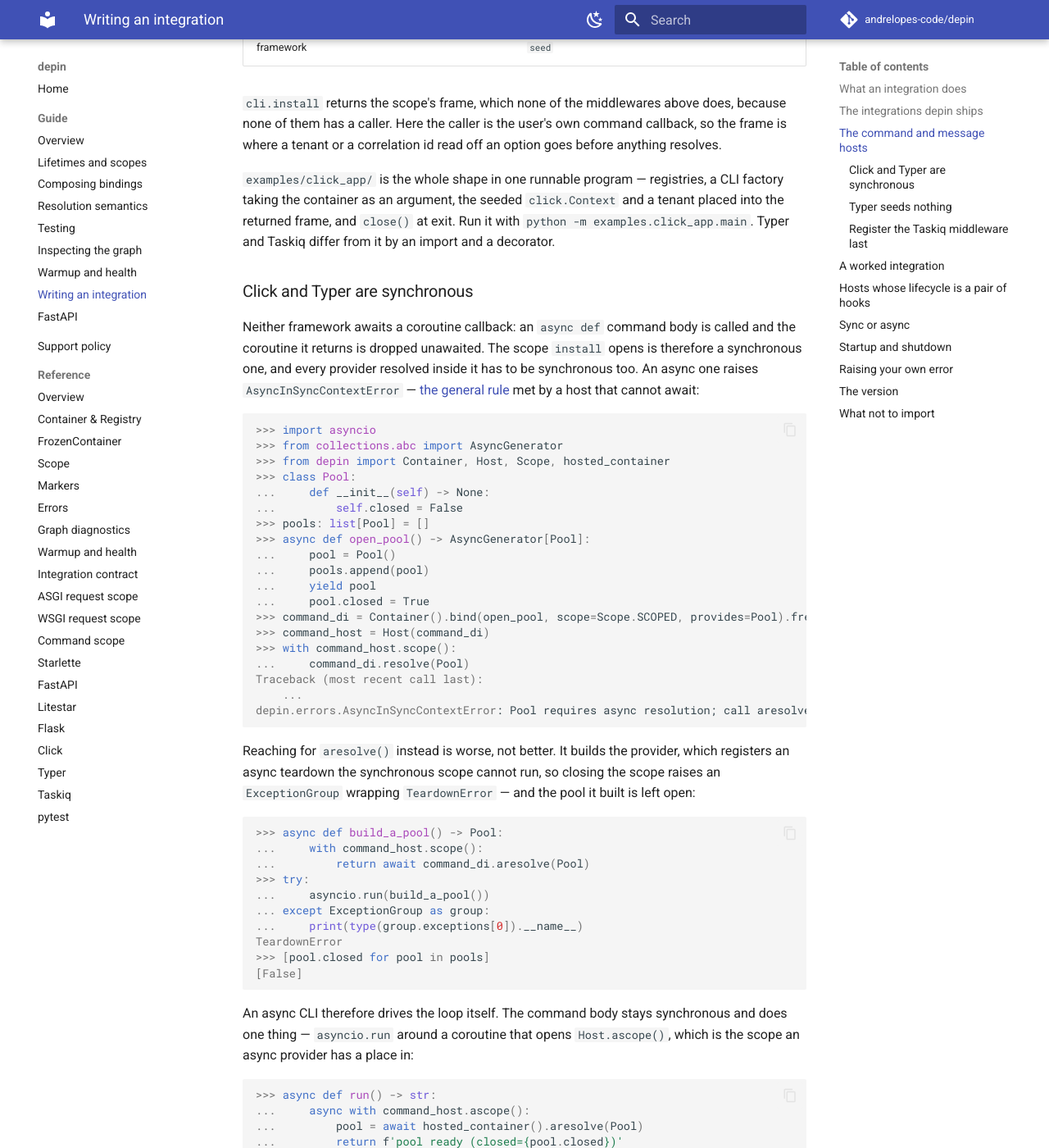
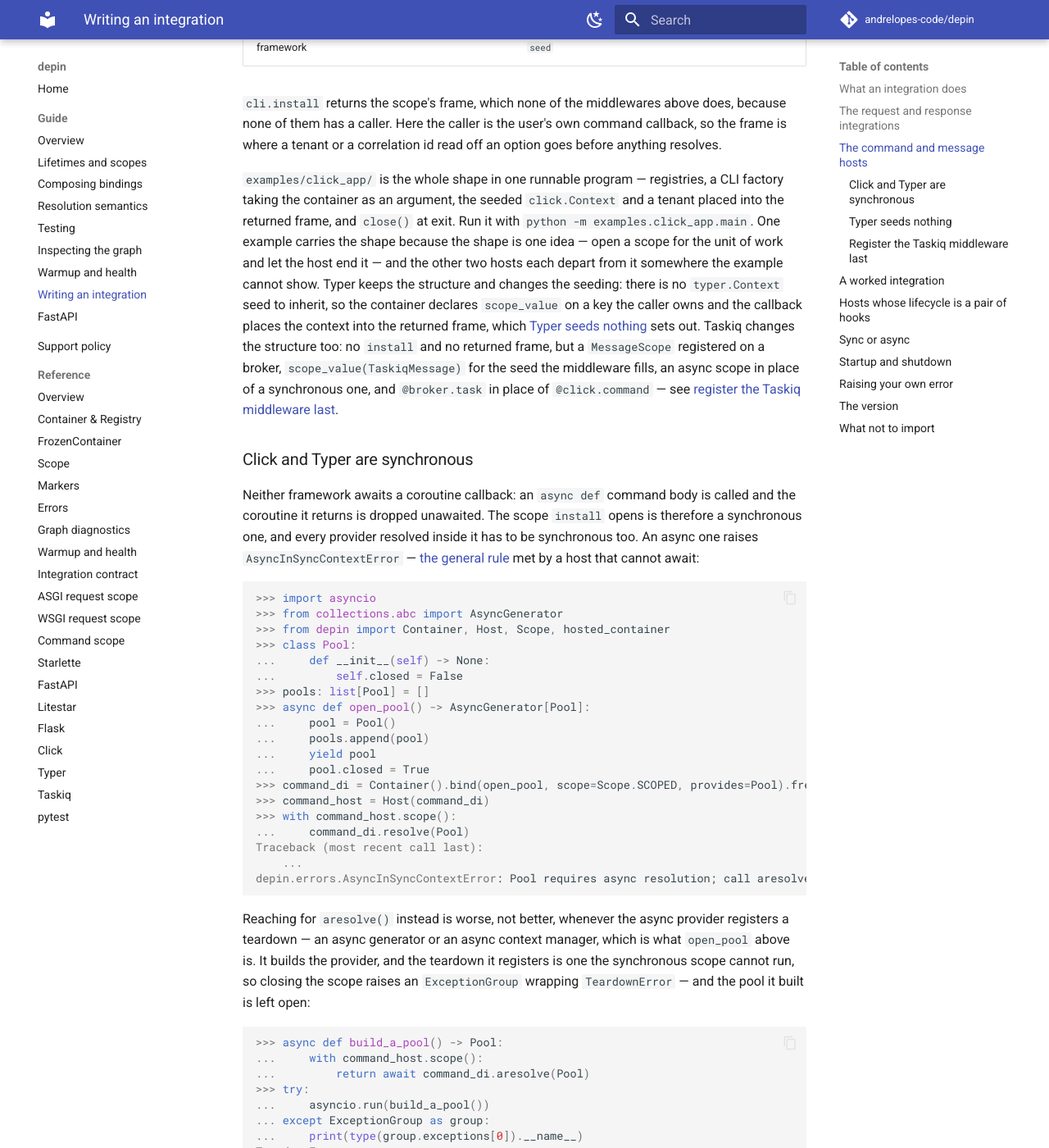
Before and after one commit to andrelopes-code/depin, an MkDocs documentation site: the page built from docs/guide/integrations.md, in a window 1280 px wide and 1400 px high, scrolled down 2988 px. Shown: the whole window at 82% size. Built offline with MkDocs 1.6.1 and Material for MkDocs 9.7.7, drawn with Linux system fonts in a browser that asks for light colours; comment, search, counter and statistics services are not loaded; the version menu is left out; some of the changed text lies outside the part shown.

Commit message:
docs: correct the CLI and taskiq integration claims
Typer and Taskiq do not differ from the Click example by an import and a
decorator; say what each would have to change. Record what the
instance-attribute substitution actually does — teardowns at GC time in
the wrong context, not no teardowns. Qualify the aresolve() warning to
async providers that register a teardown. Scope the enumerating section
to the request and response integrations now that seven ship. Drop the
superlative from typer.py and the Click specifics from cli.py. Name the
three new extras on both landing pages and count the examples.

````diff
--- a/docs/guide/integrations.md
+++ b/docs/guide/integrations.md
@@ -35,11 +35,11 @@ raising. Relying on that fallback skips the guarantees `scope_value()` buys,
 so treat it as what happens when the pairing is missing, not as a second way
 to seed.
 
-## The integrations depin ships
+## The request and response integrations
 
-Three of the four framework integrations are one of two middlewares — the ASGI
-one or the WSGI one — with a single seed applied. `depin.ext.fastapi` is the
-exception: its `RequestScope` is the Starlette one re-exported, and what the
+Three of the four web framework integrations are one of two middlewares — the
+ASGI one or the WSGI one — with a single seed applied. `depin.ext.fastapi` is
+the exception: its `RequestScope` is the Starlette one re-exported, and what the
 module adds of its own is `Inject[T]`. Either way the module to import is
 chosen by the framework, and the extra is named after it:
 
@@ -112,8 +112,18 @@ option goes before anything resolves.
 `examples/click_app/` is the whole shape in one runnable program — registries, a
 CLI factory taking the container as an argument, the seeded `click.Context` and
 a tenant placed into the returned frame, and `close()` at exit. Run it with
-`python -m examples.click_app.main`. Typer and Taskiq differ from it by an
-import and a decorator.
+`python -m examples.click_app.main`. One example carries the shape because the
+shape is one idea — open a scope for the unit of work and let the host end it —
+and the other two hosts each depart from it somewhere the example cannot show.
+Typer keeps the structure and changes the seeding: there is no `typer.Context`
+seed to inherit, so the container declares `scope_value` on a key the caller
+owns and the callback places the context into the returned frame, which
+[Typer seeds nothing](#typer-seeds-nothing) sets out. Taskiq changes the
+structure too: no `install` and no returned frame, but a `MessageScope`
+registered on a broker, `scope_value(TaskiqMessage)` for the seed the middleware
+fills, an async scope in place of a synchronous one, and `@broker.task` in place
+of `@click.command` — see
+[register the Taskiq middleware last](#register-the-taskiq-middleware-last).
 
 ### Click and Typer are synchronous
 
@@ -146,10 +156,12 @@ depin.errors.AsyncInSyncContextError: Pool requires async resolution; call areso
 
 ```
 
-Reaching for `aresolve()` instead is worse, not better. It builds the provider,
-which registers an async teardown the synchronous scope cannot run, so closing
-the scope raises an `ExceptionGroup` wrapping `TeardownError` — and the pool it
-built is left open:
+Reaching for `aresolve()` instead is worse, not better, whenever the async
+provider registers a teardown — an async generator or an async context manager,
+which is what `open_pool` above is. It builds the provider, and the teardown it
+registers is one the synchronous scope cannot run, so closing the scope raises
+an `ExceptionGroup` wrapping `TeardownError` — and the pool it built is left
+open:
 
 ```pycon
 >>> async def build_a_pool() -> Pool:
@@ -164,6 +176,26 @@ TeardownError
 [False]
 
 ```
+
+An async provider that registers no teardown leaves nothing behind for the
+synchronous scope to fail on, so the same call succeeds and the scope closes
+clean:
+
+```pycon
+>>> async def make_token() -> str:
+...     return 'ready'
+>>> plain_di = Container().bind(make_token, scope=Scope.SCOPED, provides=str).freeze()
+>>> plain_host = Host(plain_di)
+>>> async def build_a_token() -> str:
+...     with plain_host.scope():
+...         return await plain_di.aresolve(str)
+>>> asyncio.run(build_a_token())
+'ready'
+
+```
+
+That is why the guidance is `ascope()` rather than a diagnostic: the harm shows
+up only for the providers that own something.
 
 An async CLI therefore drives the loop itself. The command body stays
 synchronous and does one thing — `asyncio.run` around a coroutine that opens
@@ -354,7 +386,10 @@ overwrites it. A framework whose two hooks run in the same
 `contextvars.Context` — Taskiq's do, because `pre_execute`, the task body and
 `post_execute` share one asyncio task — can hold it in a module-level
 `contextvars.ContextVar` instead, which is per unit of work for that reason and
-needs no identifier at all. `depin.ext.taskiq.MessageScope` is written that way.
+needs no identifier at all. One slot still holds one context manager, so a unit
+of work that can start another inside its own context puts a tuple of them in
+that variable and pops the last entry in the `after` hook.
+`depin.ext.taskiq.MessageScope` is written that way.
 
 ```pycon
 >>> from contextlib import AbstractContextManager
````
Also changed, not shown: README.md (+11 -2 lines), docs/index.md (+10 -4 lines), docs/reference/asgi.md (+1 -1 lines), docs/reference/wsgi.md (+1 -1 lines), specs/2026-09-01-step-5-cli-design.md (+25 -14 lines), 3 other files.
